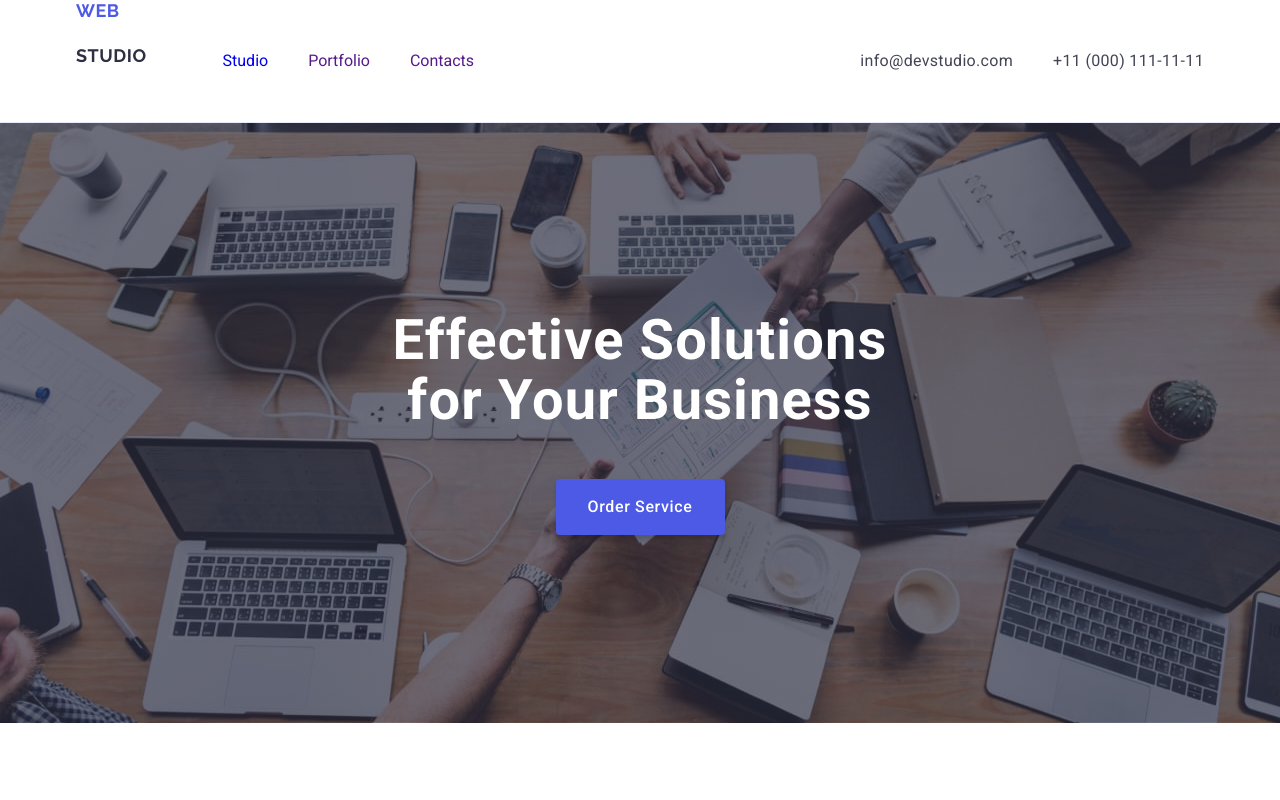
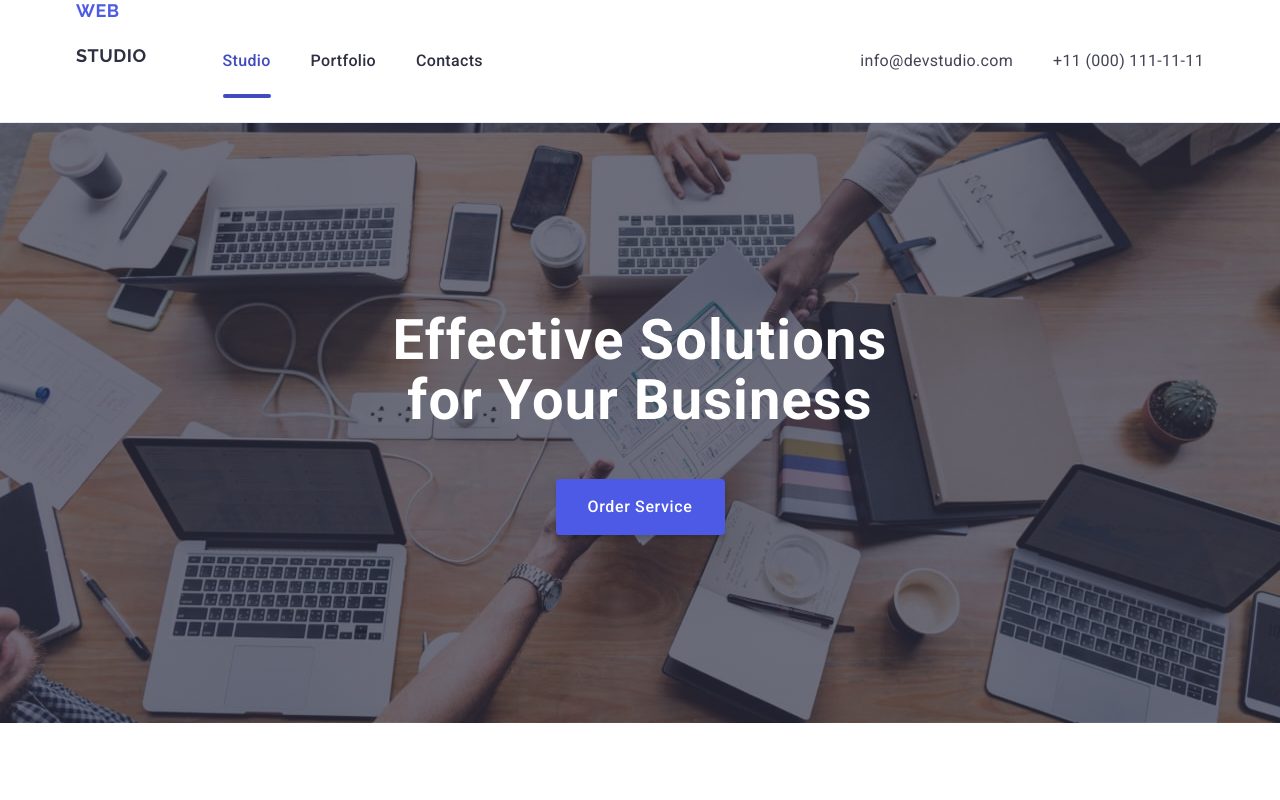
Before and after one commit to KaterynaNat/goit-markup-hw-06, a plain HTML site: page index.html in a window 1280 px wide. Shown: the top 800 px of the page. Drawn offline with nearby package versions, Linux system fonts and the light colour scheme.

Commit message:
Update styles.css

```diff
--- a/css/styles.css
+++ b/css/styles.css
@@ -640,6 +640,30 @@
     color: #434455;
     transition: color 250ms cubic-bezier(0.4, 0, 0.2, 1);
   }
+  .header-list {
+    font-weight: 500;
+    font-size: 16px;
+    line-height: 1.5;
+    letter-spacing: 0.02em;
+    color: #2e2f42;
+    padding: 24px 0;
+    display: block;
+  }
+  .current-studio {
+    position: relative;
+    color: #404bbf;
+    transition: color 250ms cubic-bezier(0.4, 0, 0.2, 1);
+  }
+  .current-studio::after {
+    content: "";
+    position: absolute;
+    left: 0;
+    bottom: -1px;
+    width: 100%;
+    height: 4px;
+    background-color: #404bbf;
+    border-radius: 2px;
+  }
   .header-list:is(:hover, :focus),
   .contacts-list:is(:hover, :focus),
   .header-list.current {
@@ -815,6 +839,30 @@
     font-style: normal;
     padding: 24px 0;
     transition: color 250ms cubic-bezier(0.4, 0, 0.2, 1);
+  }
+  .header-list {
+    font-weight: 500;
+    font-size: 16px;
+    line-height: 1.5;
+    letter-spacing: 0.02em;
+    color: #2e2f42;
+    padding: 24px 0;
+    display: block;
+  }
+  .current-studio {
+    position: relative;
+    color: #404bbf;
+    transition: color 250ms cubic-bezier(0.4, 0, 0.2, 1);
+  }
+  .current-studio::after {
+    content: "";
+    position: absolute;
+    left: 0;
+    bottom: -1px;
+    width: 100%;
+    height: 4px;
+    background-color: #404bbf;
+    border-radius: 2px;
   }
   .contacts-text:hover,
   .contacts-text:focus,
```
